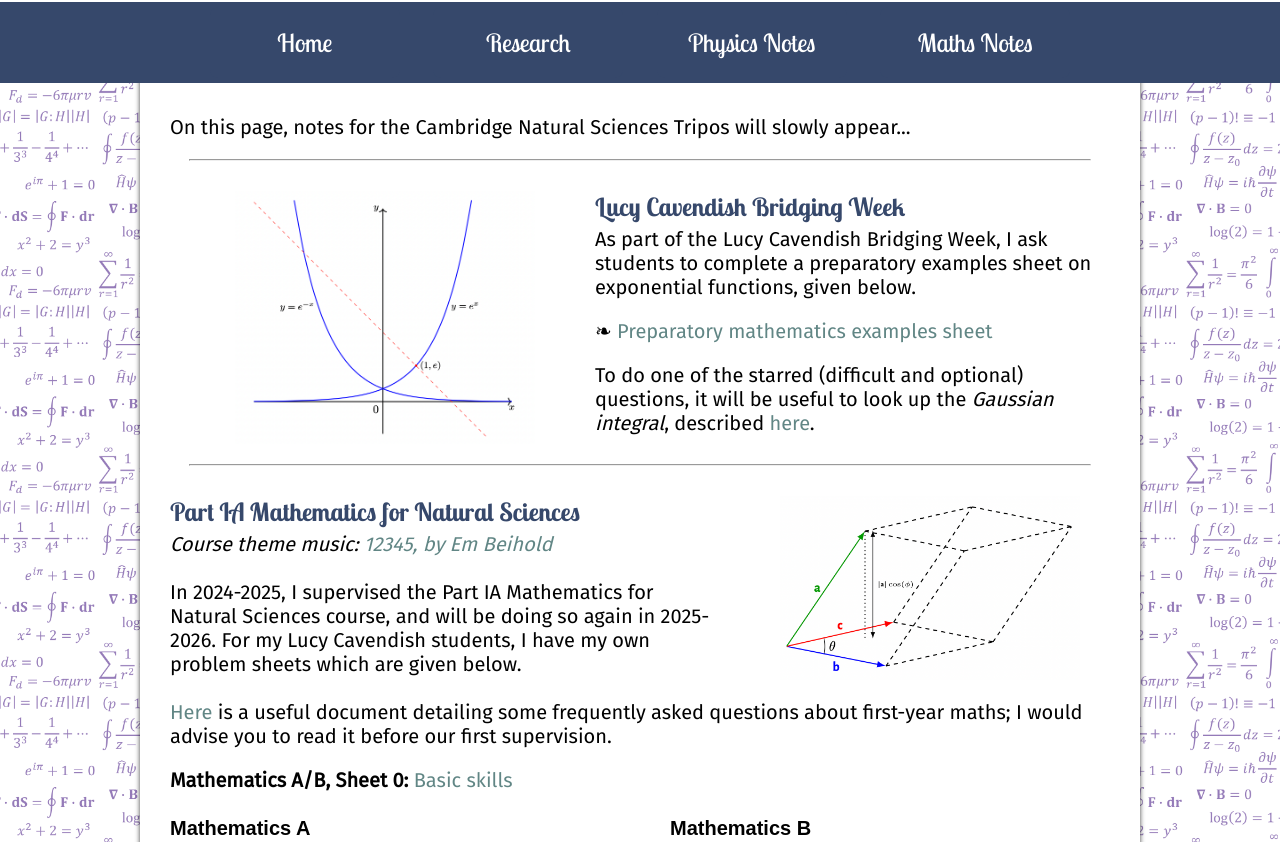
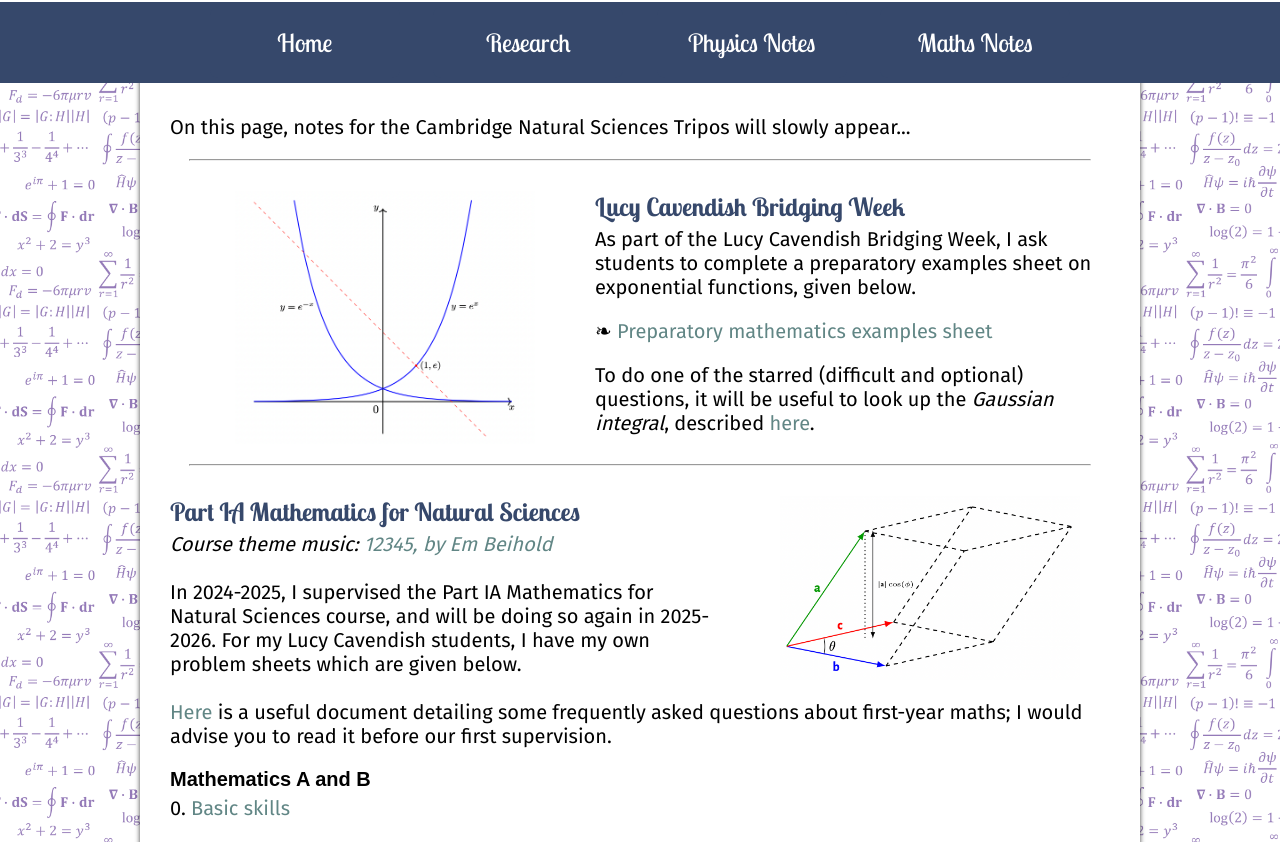
Before and after one commit to J-M-Moore/j-m-moore.github.io, a plain HTML site: page physics_notes.html in a window 1280 px wide. Shown: the part 89-931 px from the top of the page. Drawn offline with Linux system fonts and the light colour scheme.

Commit message:
Changed style again

```diff
--- a/physics_notes.html
+++ b/physics_notes.html
@@ -50,9 +50,8 @@
 <a href="ExSheets/NatSciMaths/ia_maths_faqs.pdf">Here</a> is a useful document detailing some frequently asked questions about first-year maths; I would advise you to read it before our first supervision.
 </p>
 
-<p>
-<b>Mathematics A/B, Sheet 0:</b> <a href="ExSheets/NatSciMaths/maths_sheet_0.pdf">Basic skills</a><br>
-</p>
+<h3>Mathematics A and B</h3>
+<p>0. <a href="ExSheets/NatSciMaths/maths_sheet_0.pdf">Basic skills</a></p>
 
  <div class="row">
   <div class="column">
```
